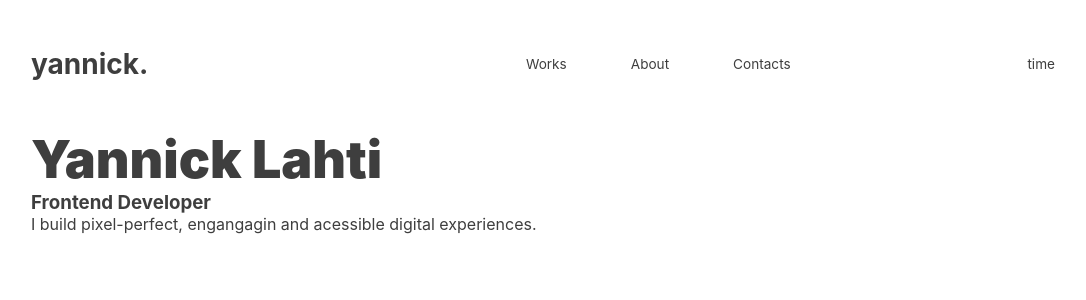
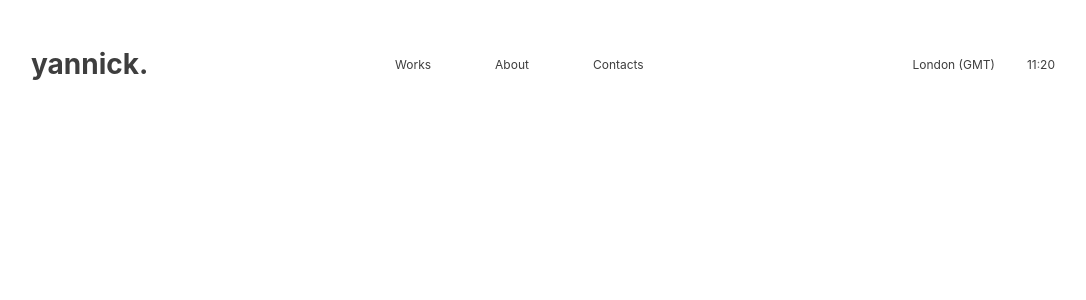
Before and after one commit to ylahti6/vfiyufiu, a React (Create React App) app: page / in a window 1280 px wide. Shown: the top 300 px of the page, without its empty margins (97-1183 px from the left). Built offline with nearby package versions, Linux system fonts and the light colour scheme.

Commit message:
nav mostly done

```diff
--- a/src/assets/textContent.js
+++ b/src/assets/textContent.js
@@ -1,9 +1,12 @@
 const textContent = {
 
-    // CONTENT FOR HEADER
+    // --- CONTENT FOR HEADER
     name: "Yannick Lahti",
     role: "Frontend Developer",
     intro: "I build pixel-perfect, engangagin and acessible digital experiences.",
+
+    // --- TIME & LOCATION
+    location: "London (GMT)",
 }
 
 export default textContent;
--- a/src/components/Navigator.js
+++ b/src/components/Navigator.js
@@ -1,5 +1,5 @@
 import React from "react";
-
+import Time from "./Time";
 function Navigator () {
     return (
         <nav>
@@ -8,7 +8,7 @@ function Navigator () {
                 <li><a href="#">Works</a></li>
                 <li><a href="#">About</a></li>
                 <li><a href="#">Contacts</a></li>
-                <li><a href="#">time</a></li>
+                <li><Time /></li>
             </ul>
         </nav>
     );
--- /dev/null
+++ b/src/components/Time.js
@@ -0,0 +1,21 @@
+import textContent from "../assets/textContent";
+
+function Time() {
+    const {location} = textContent;
+    const date = new Date()
+    const hours = String(date.getHours()).padStart(2, '0');
+    const minutes = String(date.getMinutes()).padEnd(2, '0');
+
+    return (
+        <div className="time">
+            <p>
+                <span className="location">{location}</span>
+                {hours}
+                <span className="blink">:</span>
+                {minutes}
+            </p>
+        </div>
+    );
+}
+
+export default Time;
--- a/src/index.js
+++ b/src/index.js
@@ -3,6 +3,7 @@ import ReactDOM from 'react-dom/client';
 import './index.css';
 import './styles/global.css';
 // import App from './App';
+
 import Navigator from './components/Navigator';
 import Header from './sections/Header';
 import reportWebVitals from './reportWebVitals';
@@ -12,7 +13,7 @@ root.render(
   <React.StrictMode>
     <div className='wrap'>
       <Navigator />
-      <Header />
+      {/* <Header /> */}
     </div>
 
     {/* <App /> */}
--- a/src/styles/global.css
+++ b/src/styles/global.css
@@ -9,8 +9,15 @@
   text-decoration: none;
 }
 
-.wrap {
-  margin: 0 8rem;
+@media (min-width: 1200px) {
+  .wrap {
+    margin: 0 8rem;
+  }
+}
+@media (max-width: 1200px) {
+  .wrap {
+    margin: 0 2.75rem;
+  }
 }
 
 nav ul {
@@ -22,7 +29,7 @@ nav ul {
 nav ul li {
   list-style: none;
   text-decoration: none;
-  font-size: 0.85rem;
+  font-size: 0.75rem;
 }
 nav ul li:first-child {
   font-size: 1.75rem;
@@ -41,6 +48,24 @@ nav ul li:last-child {
   }
 }
 
+.time {
+  pointer-events: none;
+}
+.time .location {
+  margin: 0 2rem;
+}
+.time .blink {
+  animation: blink 1s infinite;
+}
+@keyframes blink {
+  0%, 100% {
+    opacity: 1;
+  }
+  10% {
+    opacity: 0;
+  }
+}
+
 h1, h2, h3, h4, h5, p, a {
   color: var(--font);
 }
--- a/src/styles/global.scss
+++ b/src/styles/global.scss
@@ -16,7 +16,13 @@
 
 // --- SETTING WRAP MARGIN
 .wrap {
-    margin: 0 8rem;
+    @media (min-width: 1200px) {
+        margin: 0 8rem;
+    }
+
+    @media (max-width: 1200px) {
+        margin: 0 2.75rem;
+    }
 }
 
 // --- NAV STYLING
@@ -30,7 +36,7 @@ nav {
         li {
             list-style: none;
             text-decoration: none;
-            font-size: 0.85rem;
+            font-size: 0.75rem;
 
             // --- TARGETING FIRST CHILD IN NAVBAR
             &:first-child {
@@ -58,6 +64,22 @@ nav {
 }
 
 
+// --- TIME COMPONENT
+.time {
+    pointer-events: none;
+    .location {
+        margin:0 2rem;
+    }
+    .blink {
+        animation: blink 1s infinite;
+    }
+    @keyframes blink {
+        0%, 100% { opacity: 1;}
+        10% { opacity: 0;}
+    }
+}
+
+
 
 
 h1, h2, h3, h4, h5, p, a {
```
Also changed, not shown: 1 other file (tests, documents, lock files or other folders).
